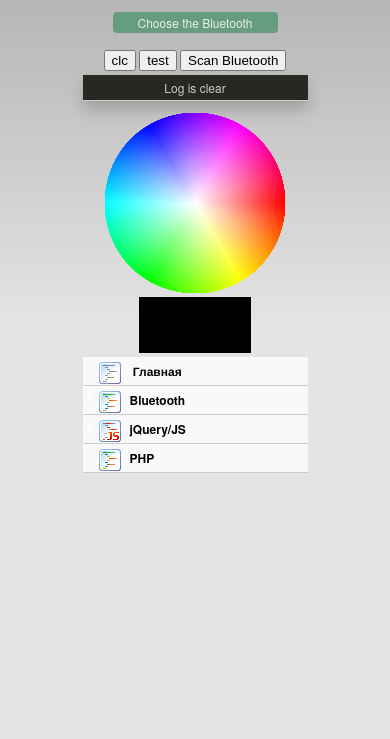
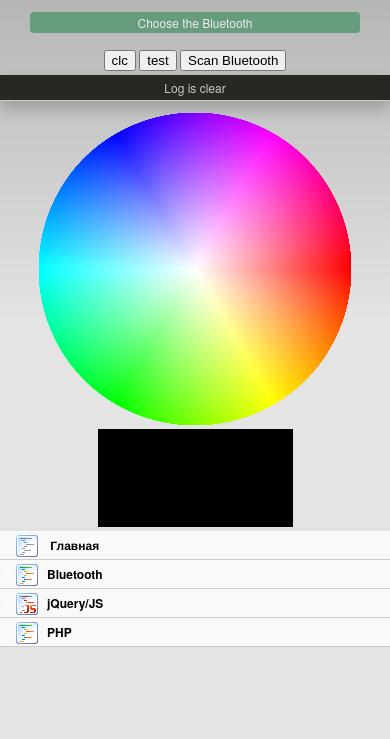
Before and after one commit to romanlutai/light-control, a plain HTML site: page www/index.html in a window 390 px wide. Shown: the part 105-844 px from the top of the page. Drawn offline with Linux system fonts and the light colour scheme; some packages are replaced by stand-ins of ours.

Commit message:
minor update CSS
make blocks 100% width

```diff
--- a/www/css/index.css
+++ b/www/css/index.css
@@ -33,8 +33,8 @@ body {
 /*    position:absolute;             /* position in the center of the screen */
 /*    left:50%;
     top:50%;*/
-    height:50px;                   /* text area height */
-    width:225px;                   /* text area width */
+    /*height:50px;                   /* text area height */
+    /*width:225px;                   /* text area width */
     margin: auto;
     text-align:center;
     padding:10px 0px 0px 0px;     /* image height is 200px (bottom 20px are overlapped with text) */
```
